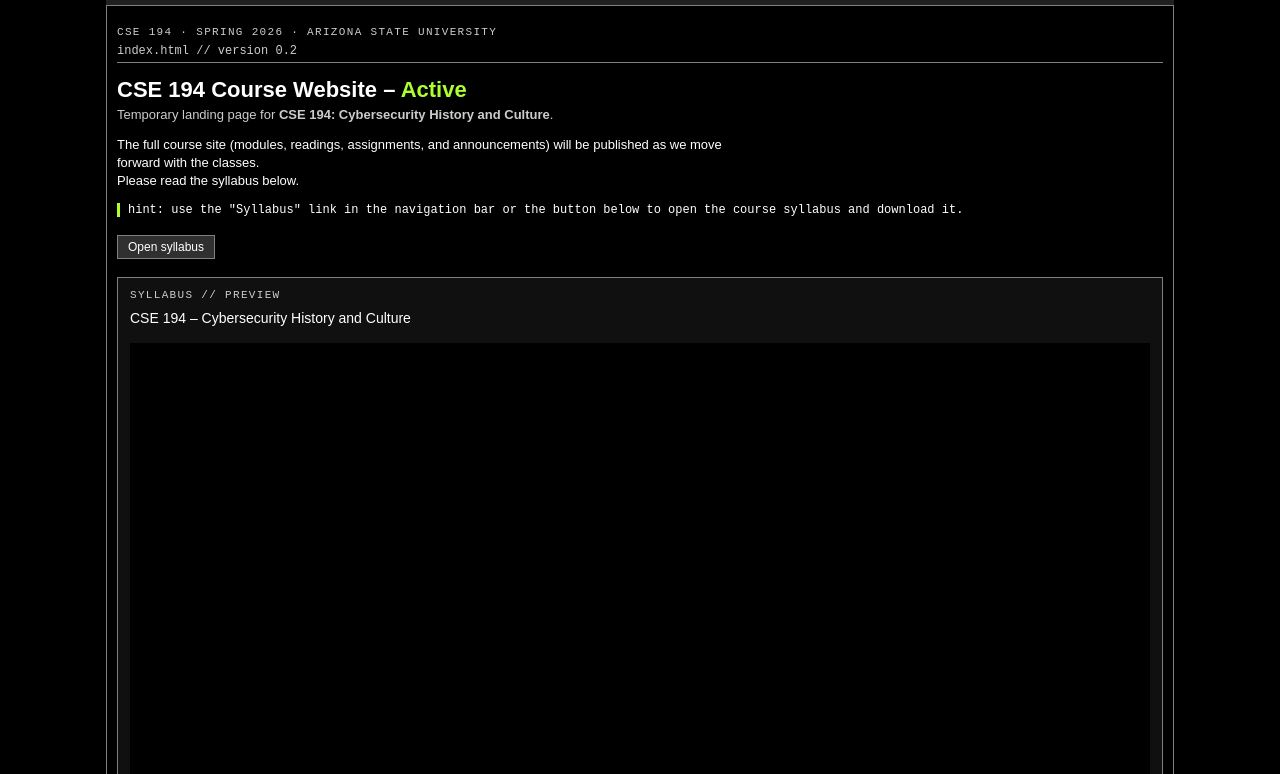
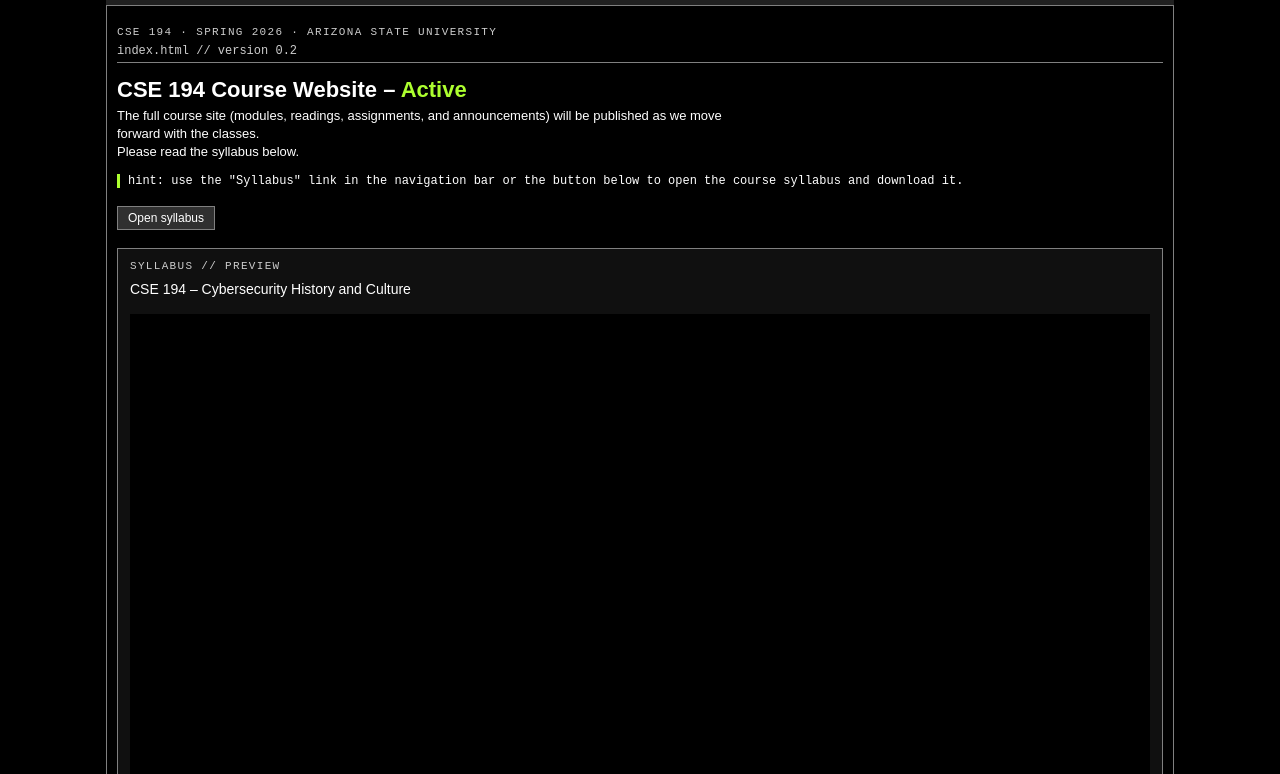
Before and after one commit to prathamgupta36/cse194-site, a plain HTML site: page index.html in a window 1280 px wide. Shown: the part 26-800 px from the top of the page. Drawn offline with Linux system fonts and the light colour scheme.

Commit message:
Remove subtitle from CSE 194 course website
Removed the subtitle section from the course website.

```diff
--- a/index.html
+++ b/index.html
@@ -325,10 +325,6 @@
           <span class="accent">Active</span>
         </h1>
 
-        <div class="subtitle">
-          Temporary landing page for <strong>CSE 194: Cybersecurity History and Culture</strong>.
-        </div>
-
         <p style="font-size: 13px; line-height: 1.4; max-width: 620px;">
           The full course site (modules, readings, assignments, and announcements) will be published as we move forward with the classes.
         </p>
```
